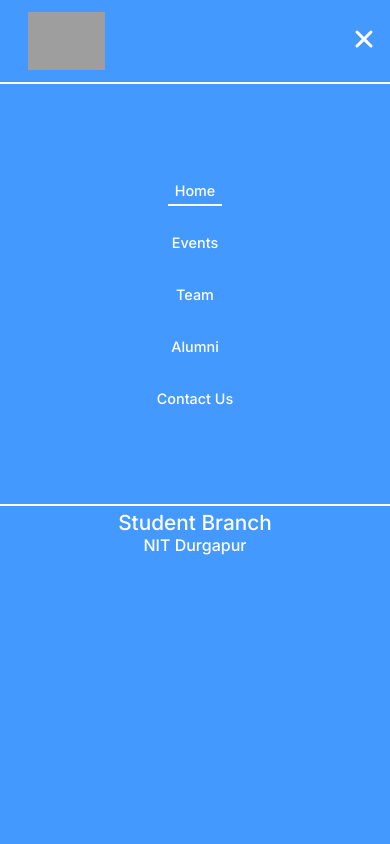
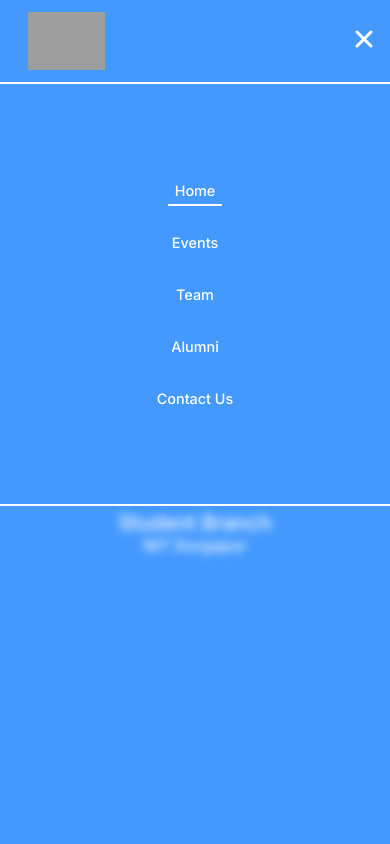
Before and after one commit to SuperSahitya/ieee-sb-nitdgp, a Next.js app: page / in a window 390 px wide. Both pictures are taken after a click on the element 364 px from the left and 41 px from the top of the page. Shown: the top 844 px of the page. Built offline with nearby package versions, Linux system fonts and the light colour scheme; grey boxes are pictures that could not be loaded.

Commit message:
improve hamburger menu

```diff
--- a/app/components/Navbar.jsx
+++ b/app/components/Navbar.jsx
@@ -46,6 +46,9 @@ const Navbar = () => {
   ];
   return (
     <>
+      {isOpen && (
+        <div className={styles.overlay} onClick={() => setOpen(false)}></div>
+      )}
       <div className={styles.navbarContainer}>
         <div
           className={styles.navbar}
@@ -93,6 +96,7 @@ const Navbar = () => {
               exit={{
                 y: "-55vh",
               }}
+              onClick={() => setOpen(false)}
             >
               {linkArray.map((link) => {
                 return (
--- a/app/components/navbar.module.css
+++ b/app/components/navbar.module.css
@@ -110,3 +110,14 @@
     color: white;
   }
 }
+
+.overlay {
+  width: 100vw;
+  height: 100vh;
+  position: fixed;
+  top: 0;
+  left: 0;
+  /* background-color: rgba(44, 44, 44, 0.578); */
+  backdrop-filter: blur(4px);
+  z-index: 100;
+}
```
